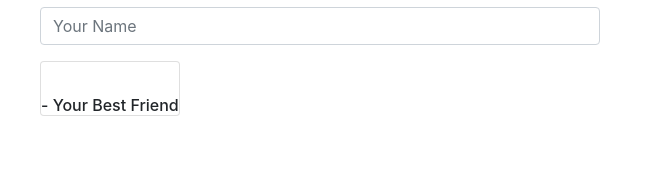
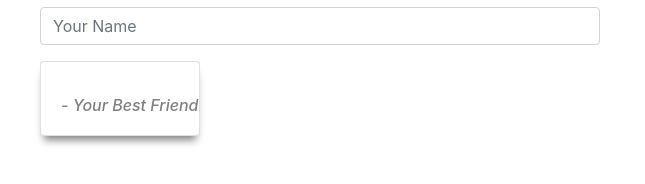
Before and after one commit to MagicWishbone6/shiitake_app, a React (Create React App) app: page / in a window 1280 px wide. Shown: the part 384-568 px from the top of the page, without its empty margins (0-645 px from the left). Built offline with nearby package versions, Linux system fonts and the light colour scheme; no server answers.

Commit message:
updated inputs and caard css

```diff
--- a/src/App.css
+++ b/src/App.css
@@ -8,3 +8,19 @@
     color: teal;
     padding: .5rem .6rem;
 }
+
+.cardFrom {
+    color: gray;
+    font-style: italic;
+    margin-left: 20px;
+    padding-bottom: 20px;
+}
+
+.cardMessage {
+    font-size: 2rem;
+}
+
+.resultCard {
+    background-color: #eee;
+    box-shadow: 0 8px 8px -4px gray;
+}
--- a/src/Components/ResultCard.jsx
+++ b/src/Components/ResultCard.jsx
@@ -2,9 +2,9 @@ import Card from "react-bootstrap/Card";
 
 export default function ResultCard({ customMessage }) {
 	return (
-		<Card>
-			<Card.Body>{customMessage.message}</Card.Body>
-			<Card.Subtitle>- {customMessage.from}</Card.Subtitle>
+		<Card className="resultCard">
+			<Card.Body className="cardMessage">{customMessage.message}</Card.Body>
+			<Card.Subtitle className="cardFrom">- {customMessage.from}</Card.Subtitle>
 		</Card>
 	);
 }
--- a/src/Components/UserInput.jsx
+++ b/src/Components/UserInput.jsx
@@ -17,12 +17,18 @@ export default function UserInput({ message }) {
 	});
 
 	const handleChangeRecipient = (event) => {
-		setInput({ recipient: event.target.value });
+		setInput({
+			recipient: event.target.value,
+			sender: input.sender
+		});
 		event.preventDefault();
 	};
 
 	const handleChangeSender = (event) => {
-		setInput({ sender: event.target.value });
+		setInput({
+			recipient: input.recipient,
+			sender: event.target.value
+		});
 		event.preventDefault();
 	};
 
```
